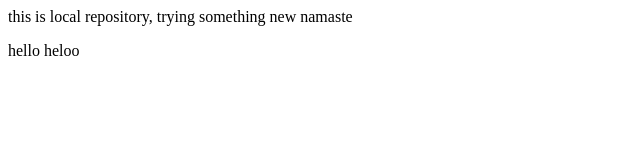
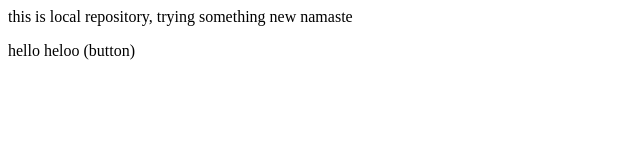
Before and after one commit to anandanmanisha27/local-repo-deom, a plain HTML site: page index.html in a window 1280 px wide. Shown: the full height of the page, 0-640 px from the left. Drawn offline with Linux system fonts and the light colour scheme.

```diff
--- a/index.html
+++ b/index.html
@@ -1,2 +1,2 @@
 <p>this is local repository, trying something new namaste</p>
-<p>hello heloo</p>
+<p>hello heloo (button)</p>
```
